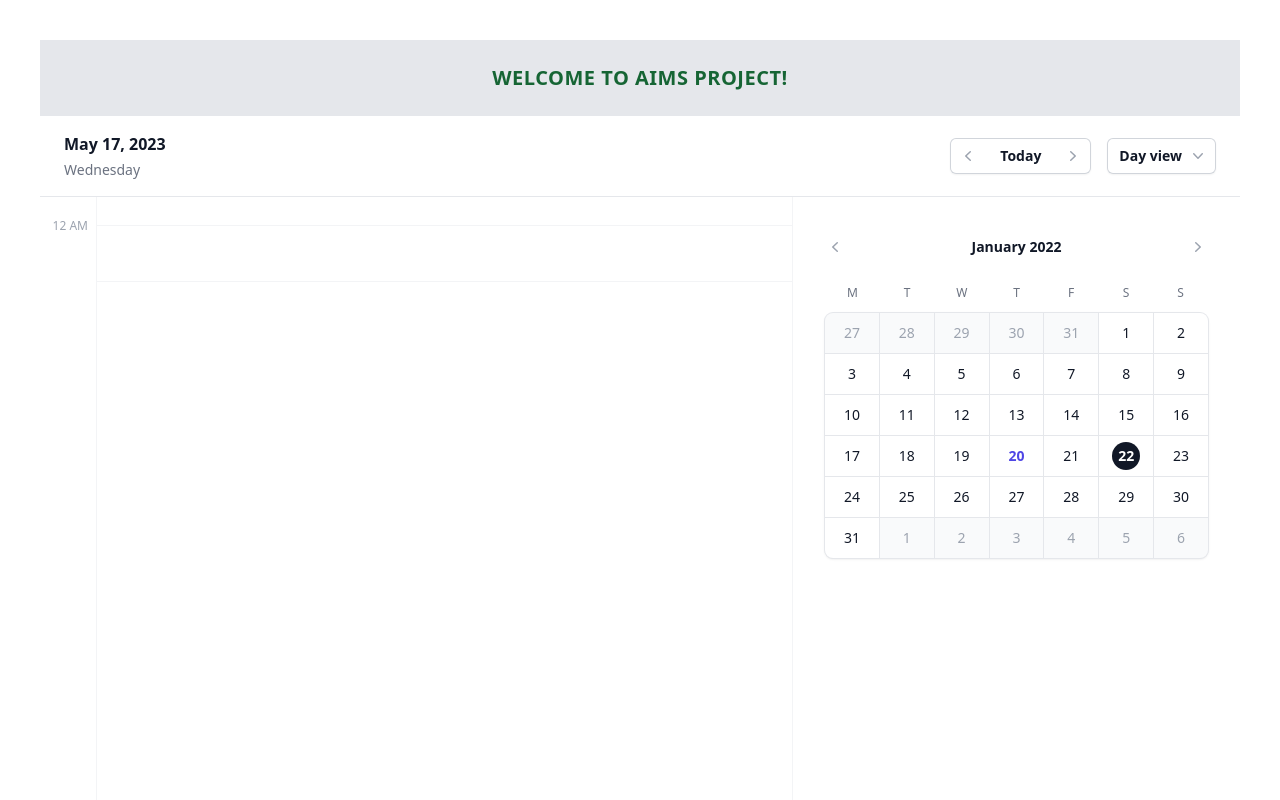
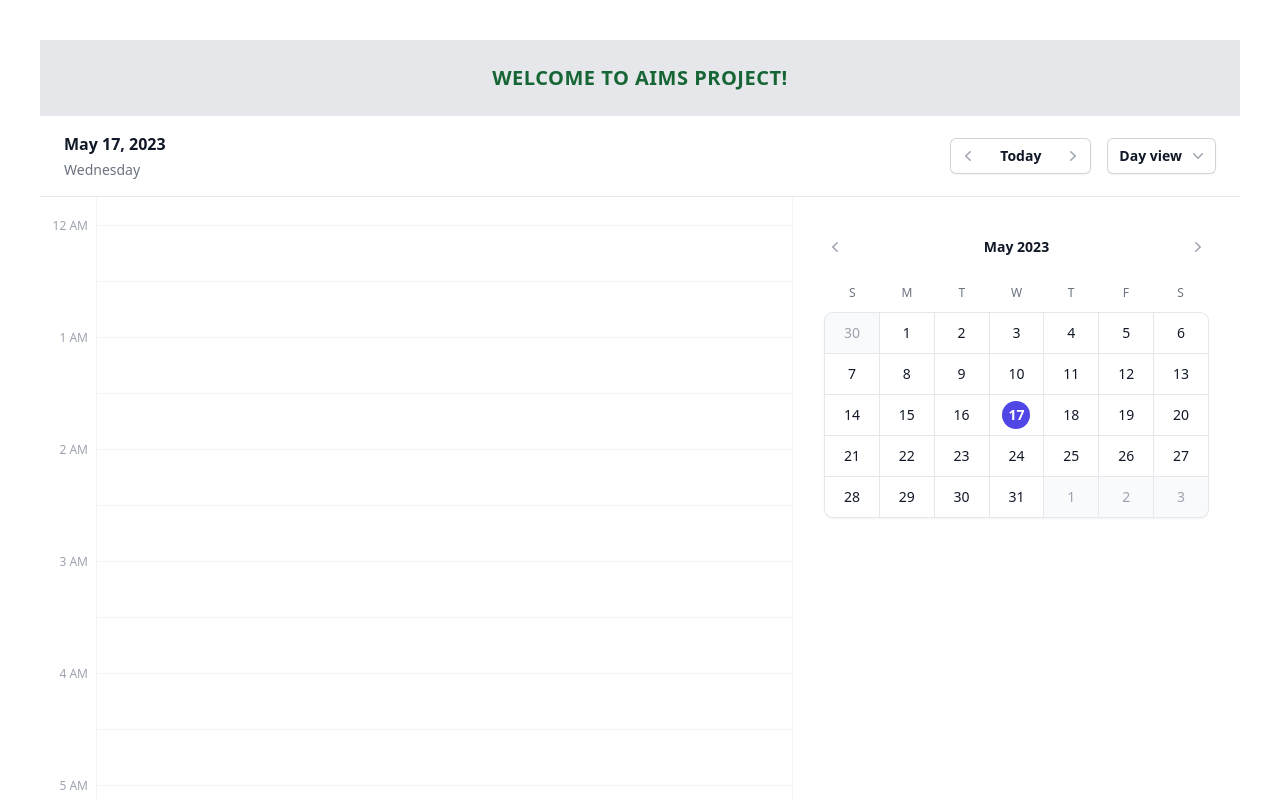
Before and after one commit to christiesunnie/aims-web-project, a React (Create React App) app in the folder aims-web/: page / in a window 1280 px wide. Shown: the top 800 px of the page. Built offline with nearby package versions, Linux system fonts and the light colour scheme.

Commit message:
Create the logic for the dynamic calendar

```diff
--- a/aims-web/src/components/Buttons/MonthButton.js
+++ b/aims-web/src/components/Buttons/ChosenTypeButton.js
@@ -1,14 +1,14 @@
 import React from 'react';
 
-const MonthButton = ({ month, children, buttonStyles = '' }) => {
+const ChosenTypeButton = ({ label, children, buttonStyles = '' }) => {
   return (
     <button
       type='button'
       className={`flex items-center justify-center text-gray-400 hover:text-gray-500 ${buttonStyles}`}>
-      <span className='sr-only'>{month}</span>
+      <span className='sr-only'>{label}</span>
       {children}
     </button>
   );
 };
 
-export default MonthButton;
+export default ChosenTypeButton;
--- /dev/null
+++ b/aims-web/src/components/Buttons/WeeklyDateButton.js
@@ -0,0 +1,41 @@
+import React from 'react';
+import cn from 'classnames';
+import { isEqual, isToday, format } from 'date-fns';
+
+const WeeklyDateButton = ({ daysOfWeek, selectedDay }) => {
+  const renderredDaysOfWeek = daysOfWeek.map((day, i) => {
+    const formattedDay = format(day, 'eeeee');
+    const formattedDate = format(day, 'd');
+
+    return (
+      <button
+        key={i}
+        type='button'
+        className='flex flex-col items-center pb-1.5 pt-3'>
+        <span>{formattedDay}</span>
+        <span
+          className={cn(
+            'mt-3 flex h-8 w-8 items-center justify-center rounded-full text-base font-semibold',
+            isEqual(day, selectedDay) &&
+              isToday(day, selectedDay) &&
+              'bg-indigo-600 text-white',
+            !isEqual(day, selectedDay) &&
+              isToday(day, selectedDay) &&
+              'text-indigo-600',
+            isEqual(day, selectedDay) &&
+              !isToday(day, selectedDay) &&
+              'text-white bg-gray-900',
+            !isEqual(day, selectedDay) &&
+              !isToday(day, selectedDay) &&
+              'text-gray-900'
+          )}>
+          {formattedDate}
+        </span>
+      </button>
+    );
+  });
+
+  return <>{renderredDaysOfWeek}</>;
+};
+
+export default WeeklyDateButton;
--- a/aims-web/src/components/Calendars/DayViewCalendar.js
+++ b/aims-web/src/components/Calendars/DayViewCalendar.js
@@ -7,11 +7,11 @@ import {
 } from '@heroicons/react/20/solid';
 import { Menu } from '@headlessui/react';
 
-import { days, time, schedule } from '../../data/data';
-import MonthButton from '../Buttons/MonthButton';
+import { schedule } from '../../data/data';
+import ChosenTypeButton from '../Buttons/ChosenTypeButton';
 import MenuItem from '../Menu/MenuItem';
 import TimeView from './TimeView';
-import DateButton from '../Buttons/DateButton';
+import WeeklyDateButton from '../Buttons/WeeklyDateButton';
 import TransitionComponent from '../../UI/TransitionComponent';
 import ScheduleItems from '../Events/ScheduleItems';
 import WholeMonthCalendar from './WholeMonthCalendar';
@@ -24,6 +24,8 @@ import {
   endOfMonth,
   startOfWeek,
   eachDayOfInterval,
+  eachHourOfInterval,
+  endOfWeek,
 } from 'date-fns';
 
 export default function DayViewCalendar() {
@@ -45,20 +47,34 @@ export default function DayViewCalendar() {
   // Set dynamic the week of selected day
   const startDayOfCurrentWeek = startOfWeek(today);
   const [selectedWeek, setSelectedWeek] = useState(startDayOfCurrentWeek);
+  const daysOfWeek = eachDayOfInterval({
+    start: selectedWeek,
+    end: endOfWeek(selectedWeek),
+  });
 
-  // Day range of the selected month
+  // Day range of the current month
   const daysOfCurrentMonth = eachDayOfInterval({
-    start: firstDayofTheCurrentMonth,
-    end: endOfMonth(firstDayofTheCurrentMonth),
+    start: startOfWeek(firstDayofTheCurrentMonth),
+    end: endOfWeek(endOfMonth(firstDayofTheCurrentMonth)),
   });
+
   const [daysOfSelectedMonth, setDaysOfSelectedMonth] =
     useState(daysOfCurrentMonth);
 
   // Set hour range of a day
-  const hoursRange = eachDayOfInterval({
+  const hoursRange = eachHourOfInterval({
     start: startOfToday(),
     end: endOfToday(),
   });
+
+  useEffect(() => {
+    // Day range of the selected month
+    const daysOfMonth = eachDayOfInterval({
+      start: startOfWeek(selectedMonth),
+      end: endOfWeek(endOfMonth(selectedMonth)),
+    });
+    setDaysOfSelectedMonth(daysOfMonth);
+  }, [selectedMonth]);
 
   useEffect(() => {
     // Set the container scroll position based on the current time.
@@ -77,13 +93,15 @@ export default function DayViewCalendar() {
         <div>
           <h1 className='text-base font-semibold leading-6 text-gray-900'>
             <time dateTime='2022-01-22' className='sm:hidden'>
-              {format(today, 'MMMM dd, yyy')}
+              {format(selectedDay, 'MMMM dd, yyyy')}
             </time>
             <time dateTime='2022-01-22' className='hidden sm:inline'>
-              {format(today, 'MMM dd, yyy')}
+              {format(selectedDay, 'MMM dd, yyyy')}
             </time>
           </h1>
-          <p className='mt-1 text-sm text-gray-500'>{format(today, 'EEEE')}</p>
+          <p className='mt-1 text-sm text-gray-500'>
+            {format(selectedDay, 'EEEE')}
+          </p>
         </div>
         <div className='flex items-center'>
           <div className='relative flex items-center rounded-md bg-white shadow-sm md:items-stretch'>
@@ -91,23 +109,24 @@ export default function DayViewCalendar() {
               className='pointer-events-none absolute inset-0 rounded-md ring-1 ring-inset ring-gray-300'
               aria-hidden='true'
             />
-            <MonthButton
-              month='Previous day'
+            <ChosenTypeButton
+              label='Previous day'
               buttonStyles='rounded-l-md py-2 pl-3 pr-4 focus:relative md:w-9 md:px-2 md:hover:bg-gray-50'>
               <ChevronLeftIcon className='h-5 w-5' aria-hidden='true' />
-            </MonthButton>
+            </ChosenTypeButton>
             <button
               type='button'
               className='hidden px-3.5 text-sm font-semibold text-gray-900 hover:bg-gray-50 focus:relative md:block'>
               Today
             </button>
             <span className='relative -mx-px h-5 w-px bg-gray-300 md:hidden' />
-            <MonthButton
-              month='Next day'
+            <ChosenTypeButton
+              label='Next day'
               buttonStyles='rounded-l-md py-2 pl-3 pr-4 focus:relative md:w-9 md:px-2 md:hover:bg-gray-50'>
               <ChevronRightIcon className='h-5 w-5' aria-hidden='true' />
-            </MonthButton>
+            </ChosenTypeButton>
           </div>
+          {/* Tablet + Desktop view */}
           <div className='hidden md:ml-4 md:flex md:items-center'>
             <Menu as='div' className='relative'>
               <Menu.Button
@@ -129,6 +148,7 @@ export default function DayViewCalendar() {
               </TransitionComponent>
             </Menu>
           </div>
+          {/* Mobile view */}
           <Menu as='div' className='relative ml-6 md:hidden'>
             <Menu.Button className='-mx-2 flex items-center rounded-full border border-transparent p-2 text-gray-400 hover:text-gray-500'>
               <span className='sr-only'>Open menu</span>
@@ -136,9 +156,6 @@ export default function DayViewCalendar() {
             </Menu.Button>
 
             <TransitionComponent menuItemsStyles='divide-y divide-gray-100'>
-              <div className='py-1'>
-                <MenuItem textContent='Create event' />
-              </div>
               <div className='py-1'>
                 <MenuItem textContent='Go to today' />
               </div>
@@ -154,16 +171,14 @@ export default function DayViewCalendar() {
       </header>
       <div className='isolate flex flex-auto overflow-hidden bg-white'>
         <div ref={container} className='flex flex-auto flex-col overflow-auto'>
+          {/* Mobile calendar view */}
           <div
             ref={containerNav}
             className='sticky top-0 z-10 grid flex-none grid-cols-7 bg-white text-xs text-gray-500 shadow ring-1 ring-black ring-opacity-5 md:hidden'>
-            <DateButton day='W' date='19' />
-            <DateButton day='T' date='20' />
-            <DateButton day='F' date='21' />
-            <DateButton day='S' date='22' />
-            <DateButton day='S' date='23' />
-            <DateButton day='M' date='24' />
-            <DateButton day='T' date='25' />
+            <WeeklyDateButton
+              daysOfWeek={daysOfWeek}
+              selectedDay={selectedDay}
+            />
           </div>
           <div className='flex w-full flex-auto'>
             <div className='w-14 flex-none bg-white ring-1 ring-gray-100' />
@@ -183,30 +198,36 @@ export default function DayViewCalendar() {
             </div>
           </div>
         </div>
+        {/* Tablet + Desktop calendar view */}
         <div className='hidden w-1/2 max-w-md flex-none border-l border-gray-100 px-8 py-10 md:block'>
           <div className='flex items-center text-center text-gray-900'>
-            <MonthButton
-              month='Previous month'
+            <ChosenTypeButton
+              label='Previous month'
               buttonStyles='-m-1.5 flex-none p-1.5'>
               <ChevronLeftIcon className='h-5 w-5' aria-hidden='true' />
-            </MonthButton>
-            <div className='flex-auto text-sm font-semibold'>January 2022</div>
-            <MonthButton
-              month='Next month'
+            </ChosenTypeButton>
+            <div className='flex-auto text-sm font-semibold'>
+              {format(selectedDay, 'MMMM yyyy')}
+            </div>
+            <ChosenTypeButton
+              label='Next month'
               buttonStyles='-m-1.5 flex-none p-1.5'>
               <ChevronRightIcon className='h-5 w-5' aria-hidden='true' />
-            </MonthButton>
+            </ChosenTypeButton>
           </div>
           <div className='mt-6 grid grid-cols-7 text-center text-xs leading-6 text-gray-500'>
+            <div>S</div>
             <div>M</div>
             <div>T</div>
             <div>W</div>
             <div>T</div>
             <div>F</div>
             <div>S</div>
-            <div>S</div>
           </div>
-          <WholeMonthCalendar days={days} />
+          <WholeMonthCalendar
+            days={daysOfSelectedMonth}
+            selectedDay={selectedDay}
+          />
         </div>
       </div>
     </div>
--- a/aims-web/src/components/Calendars/WholeMonthCalendar.js
+++ b/aims-web/src/components/Calendars/WholeMonthCalendar.js
@@ -1,43 +1,47 @@
 import React from 'react';
 import cn from 'classnames';
+import { format, isEqual, isSameMonth, isToday } from 'date-fns';
 
-const WholeMonthCalendar = ({ days }) => {
+const WholeMonthCalendar = ({ days, selectedDay }) => {
   return (
     <div className='isolate mt-2 grid grid-cols-7 gap-px rounded-lg bg-gray-200 text-sm shadow ring-1 ring-gray-200'>
-      {days.map((day, dayIdx) => (
+      {days.map((day, dayIdx) => {
+        const formattedDay = format(day, 'yyyy-MM-dd');
+        return (
           <button
-          key={day.date}
+            key={dayIdx}
             type='button'
             className={cn(
               'py-1.5 hover:bg-gray-100 focus:z-10',
-            day.isCurrentMonth ? 'bg-white' : 'bg-gray-50',
-            (day.isSelected || day.isToday) && 'font-semibold',
-            day.isSelected && 'text-white',
-            !day.isSelected &&
-              day.isCurrentMonth &&
-              !day.isToday &&
+              isSameMonth(day, selectedDay) ? 'bg-white' : 'bg-gray-50',
+              (isEqual(day, selectedDay) || isToday(day)) && 'font-semibold',
+              isEqual(day, selectedDay) && 'text-white',
+              !isEqual(day, selectedDay) &&
+                isSameMonth(day, selectedDay) &&
+                !isToday(day) &&
                 'text-gray-900',
-            !day.isSelected &&
-              !day.isCurrentMonth &&
-              !day.isToday &&
+              !isEqual(day, selectedDay) &&
+                !isSameMonth(day, selectedDay) &&
+                !isToday(day) &&
                 'text-gray-400',
-            day.isToday && !day.isSelected && 'text-indigo-600',
+              isToday(day) && !isEqual(day, selectedDay) && 'text-indigo-600',
               dayIdx === 0 && 'rounded-tl-lg',
               dayIdx === 6 && 'rounded-tr-lg',
               dayIdx === days.length - 7 && 'rounded-bl-lg',
               dayIdx === days.length - 1 && 'rounded-br-lg'
             )}>
             <time
-            dateTime={day.date}
+              dateTime={formattedDay}
               className={cn(
                 'mx-auto flex h-7 w-7 items-center justify-center rounded-full',
-              day.isSelected && day.isToday && 'bg-indigo-600',
-              day.isSelected && !day.isToday && 'bg-gray-900'
+                isEqual(day, selectedDay) && isToday(day) && 'bg-indigo-600',
+                isEqual(day, selectedDay) && !isToday(day) && 'bg-gray-900'
               )}>
-            {day.date.split('-').pop().replace(/^0/, '')}
+              {formattedDay.split('-').pop().replace(/^0/, '')}
             </time>
           </button>
-      ))}
+        );
+      })}
     </div>
   );
 };
--- a/aims-web/src/data/data.js
+++ b/aims-web/src/data/data.js
@@ -1,50 +1,3 @@
-export const days = [
-  { date: '2021-12-27' },
-  { date: '2021-12-28' },
-  { date: '2021-12-29' },
-  { date: '2021-12-30' },
-  { date: '2021-12-31' },
-  { date: '2022-01-01', isCurrentMonth: true },
-  { date: '2022-01-02', isCurrentMonth: true },
-  { date: '2022-01-03', isCurrentMonth: true },
-  { date: '2022-01-04', isCurrentMonth: true },
-  { date: '2022-01-05', isCurrentMonth: true },
-  { date: '2022-01-06', isCurrentMonth: true },
-  { date: '2022-01-07', isCurrentMonth: true },
-  { date: '2022-01-08', isCurrentMonth: true },
-  { date: '2022-01-09', isCurrentMonth: true },
-  { date: '2022-01-10', isCurrentMonth: true },
-  { date: '2022-01-11', isCurrentMonth: true },
-  { date: '2022-01-12', isCurrentMonth: true },
-  { date: '2022-01-13', isCurrentMonth: true },
-  { date: '2022-01-14', isCurrentMonth: true },
-  { date: '2022-01-15', isCurrentMonth: true },
-  { date: '2022-01-16', isCurrentMonth: true },
-  { date: '2022-01-17', isCurrentMonth: true },
-  { date: '2022-01-18', isCurrentMonth: true },
-  { date: '2022-01-19', isCurrentMonth: true },
-  { date: '2022-01-20', isCurrentMonth: true, isToday: true },
-  { date: '2022-01-21', isCurrentMonth: true },
-  { date: '2022-01-22', isCurrentMonth: true, isSelected: true },
-  { date: '2022-01-23', isCurrentMonth: true },
-  { date: '2022-01-24', isCurrentMonth: true },
-  { date: '2022-01-25', isCurrentMonth: true },
-  { date: '2022-01-26', isCurrentMonth: true },
-  { date: '2022-01-27', isCurrentMonth: true },
-  { date: '2022-01-28', isCurrentMonth: true },
-  { date: '2022-01-29', isCurrentMonth: true },
-  { date: '2022-01-30', isCurrentMonth: true },
-  { date: '2022-01-31', isCurrentMonth: true },
-  { date: '2022-02-01' },
-  { date: '2022-02-02' },
-  { date: '2022-02-03' },
-  { date: '2022-02-04' },
-  { date: '2022-02-05' },
-  { date: '2022-02-06' },
-];
-
-export const time = [12, 1, 2, 3, 4, 5, 6, 7, 8, 9, 10, 11];
-
 export const schedule = [
   {
     id: 1,
```
Also changed, not shown: aims-web/src/components/Buttons/DateButton.js (deleted, +0 -14 lines). Lines whose indentation alone changed are shown as unchanged.
